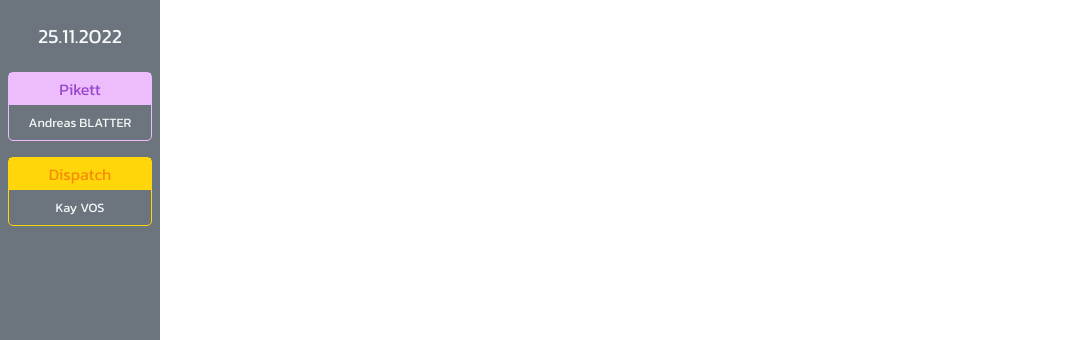
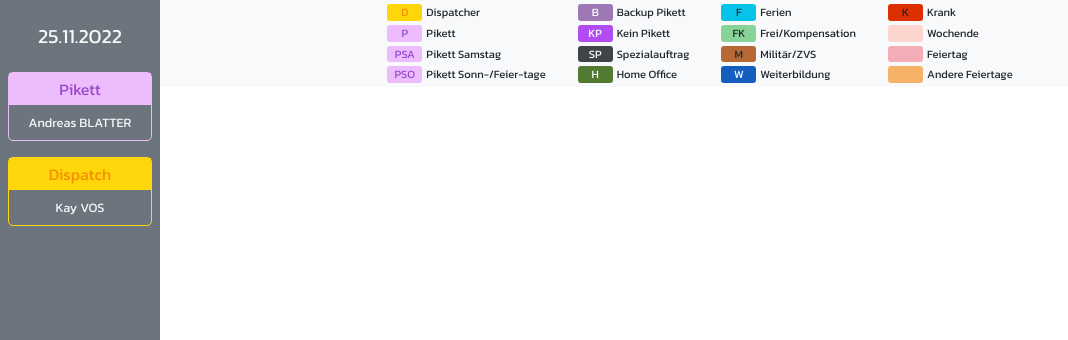
Before and after one commit to coppeti/workplan_v2, a Django app: page / in a window 1280 px wide; the page is wider, and only the part inside the window is pictured. Shown: the part 110-450 px from the top of that part, without its empty margins (0-1068 px from the left). Run offline with Django 4.2, Linux system fonts and the light colour scheme; some libraries are stand-ins or nearby versions.

Commit message:
legend table designed

```diff
--- a/static/css/mystyles.css
+++ b/static/css/mystyles.css
@@ -88,86 +88,92 @@ main {
   position: absolute;
   top: 110px;
   left: 160px;
+  padding: 0 !important;
 }
+
+
 /*====================
         LEGEND
 ======================*/
 
-.table_legend {
+.legend_table {
+  margin-left: -200px;
   font-size: 0.7rem;
 }
 
-#legend_table td {
-  padding: 0;
-  height: 10px;
+.legend_flag {
+  width: 35px;
+  border-radius: 3px;
 }
 
-.legend_label {
-  width: 35px;
-}
-
-.legend_text {
-  padding-left: 3px !important;
-  padding-right: 20px !important;
-}
-
-.dispatch_label {
+.dispatch_flag {
   background-color: #ffd60a;
   color: #f48c06;
 }
-.pikett_label {
-  background-color: #ecbcfd !important;
+
+.pikett_flag {
+  background-color: #ecbcfd;
   color: #9846cc;
 }
 
-#bp_bg_label {
+.backup_flag {
   background-color: #9d78b4;
   color: white;
 }
 
-#fk_bg_label {
-  background-color: #88d498;
+.kein_flag {
+  background-color: #b14df0;
+  color: white;
 }
 
-#m_bg_label {
-  background-color: #b76935;
+.spezial_flag {
+  background-color: #414447;
+  color: white;
 }
 
-#k_bg_label {
-  background-color: #dc2f02;
-}
-
-#h_bg_label {
+.home_flag {
   background-color: #527a32;
   color: white;
 }
 
-#wb_bg_label {
+.ferien_flag {
+  background-color: #08c3e9;
+}
+
+.frei_flag {
+  background-color: #88d498;
+}
+
+.militar_flag {
+  background-color: #b76935;
+}
+
+.bildung_flag {
   background-color: #145ec0;
   color: white;
 }
 
-#sp_bg_label {
-  background-color: #414447;
-  color: white;
+.krank_flag {
+  background-color: #dc2f02;
 }
 
-#kp_bg_label {
-  background-color: #b14df0;
-  color: white;
-}
-
-#w_bg_label {
+.we_flag {
   background-color: #fcd5ce;
 }
 
-#ft_bg_label {
+.hday_flag {
   background-color: #f4acb7;
 }
 
-#af_bg_label {
+.ohday_flag {
   background-color: #f7b267;
 }
+
+
+
+
+
+
 
 
 /*====================
--- a/templates/base.html
+++ b/templates/base.html
@@ -87,7 +87,7 @@
         </div>
         <div class="mt-3 p-2">
             <div class="side_card pikett_card mb-3">
-                <p class="pikett_label text-center py-1">
+                <p class="pikett_flag text-center py-1">
                     Pikett
                 </p>
                 <p class="name_card text-center text-light py-2">
@@ -95,7 +95,7 @@
                 </p>
             </div>
             <div class="side_card dispatch_card mb-3">
-                <p class="dispatch_label text-center py-1">
+                <p class="dispatch_flag text-center py-1">
                     Dispatch
                 </p>
                 <p class="name_card text-center text-light py-2">
@@ -105,7 +105,7 @@
         </div>
     </aside>
     <!-- Content -->
-    <main class="d-flex justify-content-center bg-light">
+    <main class="container-fluid bg-light">
         {% block content %}{% endblock content %}
     </main>
     <!-- Footer -->
--- a/templates/home.html
+++ b/templates/home.html
@@ -2,5 +2,136 @@
 {% block title %}Home{% endblock title %}
 
 {% block content %}
-
+<!-- Legends -->
+<div class="legend_table d-flex justify-content-center">
+    <!-- First column -->
+    <div class="me-4">
+        <div class="d-flex m-1">
+            <div class="legend_flag text-center dispatch_flag">
+                D
+            </div>
+            <div class="ps-1">Dispatcher</div>
+        </div>
+        <div class="d-flex m-1">
+            <div class="legend_flag text-center pikett_flag">
+                P
+            </div>
+            <div class="ps-1">
+                Pikett
+            </div>
+        </div>
+        <div class="d-flex m-1">
+            <div class="legend_flag text-center pikett_flag">
+                PSA
+            </div>
+            <div class="ps-1">
+                Pikett Samstag
+            </div>
+        </div>
+        <div class="d-flex m-1">
+            <div class="legend_flag text-center pikett_flag">
+                PSO
+            </div>
+            <div class="ps-1">
+                Pikett Sonn-/Feier-tage
+            </div>
+        </div>
+    </div>
+    <!-- Second column -->
+    <div class="me-4">
+        <div class="d-flex m-1">
+            <div class="legend_flag text-center backup_flag">
+                B
+            </div>
+            <div class="ps-1">Backup Pikett</div>
+        </div>
+        <div class="d-flex m-1">
+            <div class="legend_flag text-center kein_flag">
+                KP
+            </div>
+            <div class="ps-1">
+                Kein Pikett
+            </div>
+        </div>
+        <div class="d-flex m-1">
+            <div class="legend_flag text-center spezial_flag">
+                SP
+            </div>
+            <div class="ps-1">
+                Spezialauftrag
+            </div>
+        </div>
+        <div class="d-flex m-1">
+            <div class="legend_flag text-center home_flag">
+                H
+            </div>
+            <div class="ps-1">
+                Home Office
+            </div>
+        </div>
+    </div>
+    <!-- Third column -->
+    <div class="me-4">
+        <div class="d-flex m-1">
+            <div class="legend_flag text-center ferien_flag">
+                F
+            </div>
+            <div class="ps-1">Ferien</div>
+        </div>
+        <div class="d-flex m-1">
+            <div class="legend_flag text-center frei_flag">
+                FK
+            </div>
+            <div class="ps-1">
+                Frei/Kompensation
+            </div>
+        </div>
+        <div class="d-flex m-1">
+            <div class="legend_flag text-center militar_flag">
+                M
+            </div>
+            <div class="ps-1">
+                Militär/ZVS
+            </div>
+        </div>
+        <div class="d-flex m-1">
+            <div class="legend_flag text-center bildung_flag">
+                W
+            </div>
+            <div class="ps-1">
+                Weiterbildung
+            </div>
+        </div>
+    </div>
+    <!-- Fourth column -->
+    <div>
+        <div class="d-flex m-1">
+            <div class="legend_flag text-center krank_flag">
+                K
+            </div>
+            <div class="ps-1">Krank</div>
+        </div>
+        <div class="d-flex m-1">
+            <div class="legend_flag text-center we_flag">
+            </div>
+            <div class="ps-1">
+                Wochende
+            </div>
+        </div>
+        <div class="d-flex m-1">
+            <div class="legend_flag text-center hday_flag">
+            </div>
+            <div class="ps-1">
+                Feiertag
+            </div>
+        </div>
+        <div class="d-flex m-1">
+            <div class="legend_flag text-center ohday_flag">
+            </div>
+            <div class="ps-1">
+                Andere Feiertage
+            </div>
+        </div>
+    </div>
+</div>
 {% endblock content %}
```
